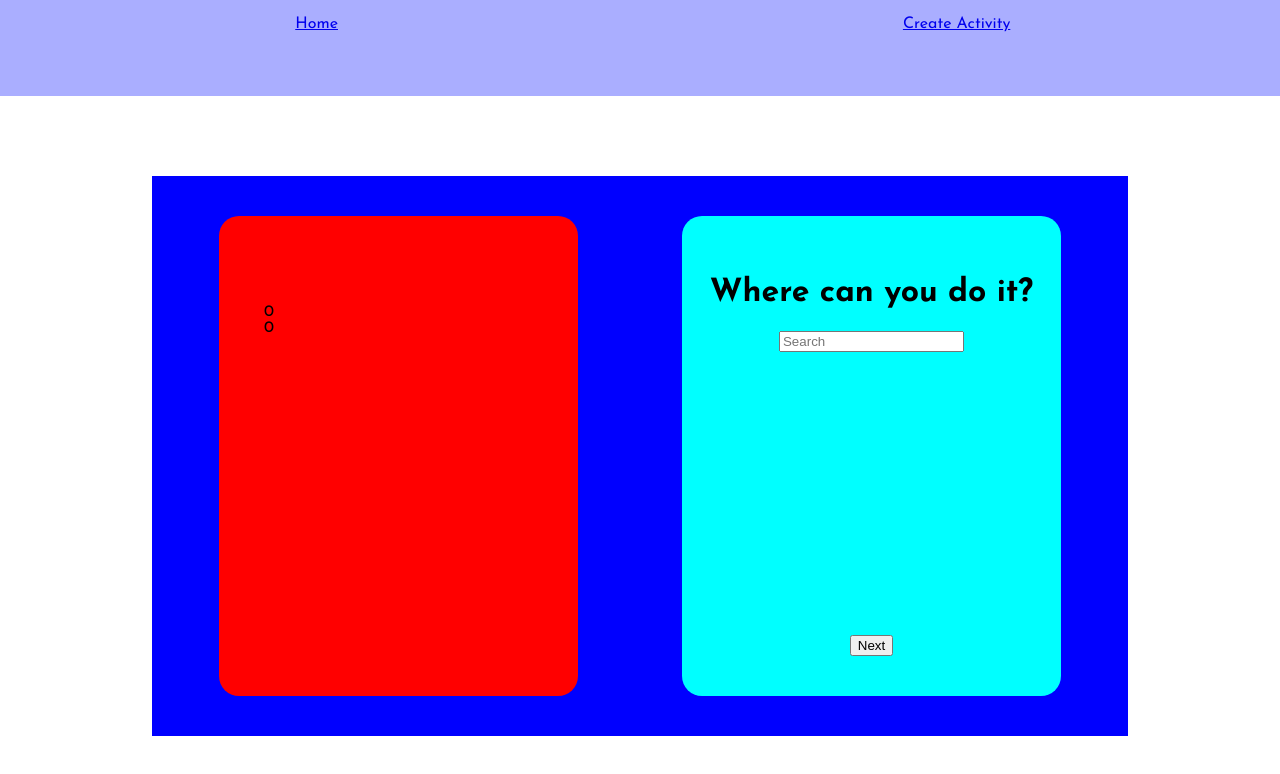
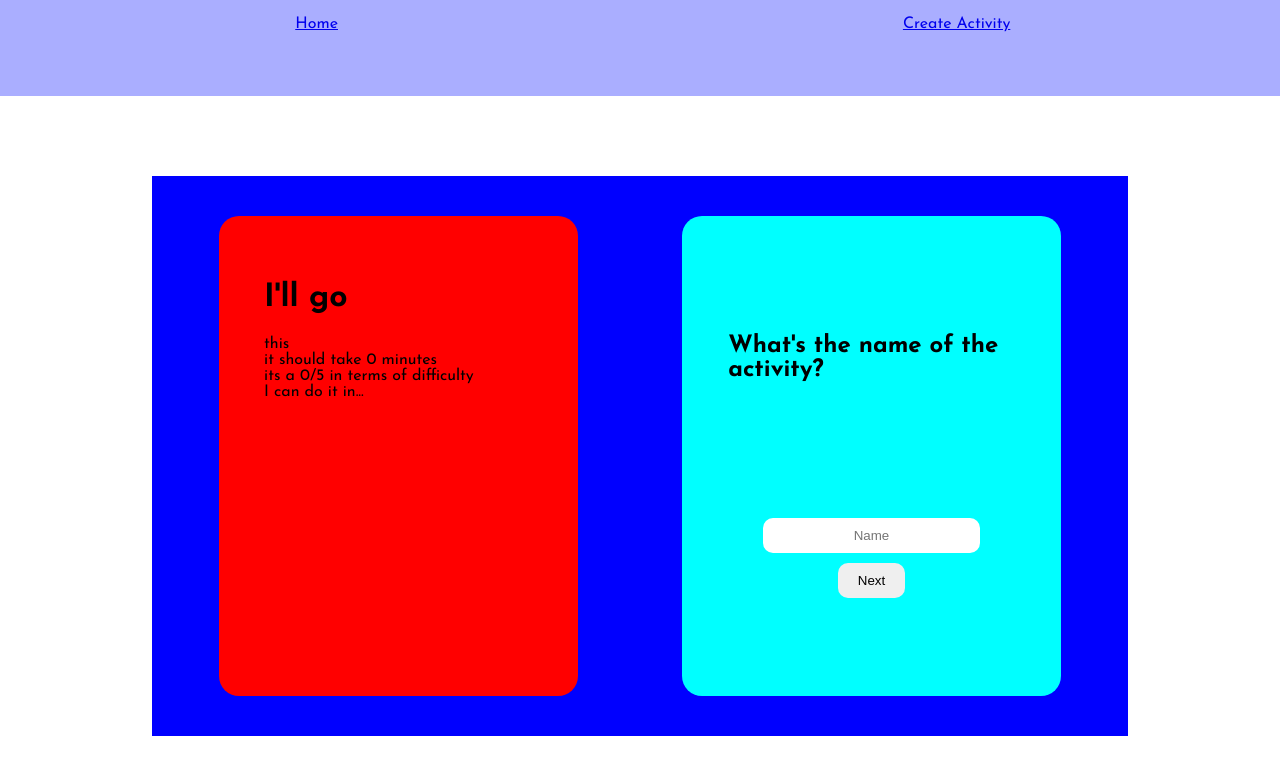
Before and after one commit to ValentinMarchessi/PI-Countries-main, a React (Create React App) app in the folder client/: page /activity/create in a window 1280 px wide. Shown: the top 774 px of the page. Built offline with nearby package versions, Linux system fonts and the light colour scheme.

Commit message:
refactoring and corrected validation bug

```diff
--- a/client/src/components/ActivityForm/ActivityForm.jsx
+++ b/client/src/components/ActivityForm/ActivityForm.jsx
@@ -1,4 +1,4 @@
-import { useState } from 'react';
+import { useState, useRef, useEffect } from 'react';
 import { useSelector } from 'react-redux';
 import axios from 'axios';
 import style from './ActivityForm.module.css';
@@ -9,7 +9,6 @@ function NameForm({onSuccess}) {
 	function handleSubmit(event) {
 		event.preventDefault();
 		const { name, value } = event.target[0]; //name input value destruct
-		console.log(event);
 		if (!value || value.length > 15) {
 			setError('Name must be between 1 and 15 characters long.')
 		}
@@ -22,7 +21,7 @@ function NameForm({onSuccess}) {
 		<div className={style.content}>
 			<h2>What's the name of the activity?</h2>
 			<form onSubmit={handleSubmit}>
-				<input id="form-name" type="text" name="name" placeholder="Name" />
+				<input type="text" name="name" placeholder="Name" />
 				{error ? <div className={style.validationError}>{error}</div> : null}
 				<button type="submit">Next</button>
 			</form>
@@ -41,8 +40,8 @@ function SeasonForm({onSuccess}) {
 		<div className={style.content}>
 			<h2>What season is the best for it?</h2>
 			<form onSubmit={handleSubmit}>
-				<select id="form-season" name="season">
-					<option selected value="summer">
+				<select name="season" defaultValue="summer">
+					<option value="summer">
 						Summer
 					</option>
 					<option value="fall">Fall</option>
@@ -59,8 +58,9 @@ function DurationForm({ onSuccess }) {
 	const [error, setError] = useState('');
 
 	function handleSubmit(event) {
+		event.preventDefault();
 		const { name, value } = event.target[0];
-		if (value > 300) {
+		if (!value || value > 300) {
 			setError('Duration must be between 1 and 300 minutes.');
 		}
 		else {
@@ -69,10 +69,10 @@ function DurationForm({ onSuccess }) {
 	}
 
 	return (
-		<div>
+		<div className={style.content}>
 			<h2>How long does it take (in minutes)</h2>
 			<form onSubmit={handleSubmit}>
-				<input id="form-duration" type="number" name="duration" min="1" />
+				<input type="number" name="duration" min="1" />
 				{error ? <span className={style.validationError}>{error}</span> : null}
 				<button type="submit">Next</button>
 			</form>
@@ -153,11 +153,15 @@ function CountriesForm({ onSuccess }) {
 	);
 }
 
-function ConfirmationForm({ onConfirmation }) {
+function ConfirmationForm({ onConfirmation, onRestart }) {
 	return (
 		<div className={style.content}>
 			<h1>Almost done!</h1>
 			<p>Check if all the details are correct. If you're not sure about something, you can restart the process.</p>
+			<div className={style.buttonContainer}>
+				<button onClick={onConfirmation}>Confirm</button>
+				<button onClick={onRestart}>Restart</button>
+			</div>
 		</div>
 	)
 }
@@ -170,8 +174,11 @@ export default function ActivityForm() {
         difficulty: 0,
         countries: [],
     });
+    const [formIndex, setFormIndex] = useState(0);
+    const [submited, setSubmited] = useState(false);
 
-    const [submited, setSubmited] = useState(false);
+	/*Refs for placeholders*/
+	const infoContRef = useRef(null);
 
     const forms = [
 		<NameForm onSuccess={handleSuccess} />,
@@ -179,10 +186,9 @@ export default function ActivityForm() {
 		<DurationForm onSuccess={handleSuccess} />,
 		<DifficultyForm onSuccess={handleSuccess}/>,
 		<CountriesForm onSuccess={handleSuccess}/>,
-		<ConfirmationForm onConfirmation={handleSubmit}/>
+		<ConfirmationForm onConfirmation={handleSubmit} onRestart={handleRestart}/>
 	];
 
-    const [formIndex, setFormIndex] = useState(4)
 
 	function handleSuccess(name, value, event) {
 		if (event) {
@@ -199,20 +205,43 @@ export default function ActivityForm() {
         axios.post(`http://localhost:3001/activity`, state)
             .then(() => { setSubmited(true);})
             .catch((err) => console.error(err));
-    }
+	}
+
+	function handleRestart() {
+		setState({
+			name: '',
+			season: '',
+			duration: 0,
+			difficulty: 0,
+			countries: [],
+		});
+		setFormIndex(0);
+		infoContRef.current.childNodes.forEach(node => node.classList.toggle(style.placeholder))
+	}
+
+	useEffect(() => {
+		//const [name, season, duration, difficulty, countries] = infoContRef.current.childNodes;
+		if(formIndex - 1 >= 0) infoContRef.current.childNodes[formIndex - 1].classList.toggle(style.placeholder);
+	}, [formIndex]);
+
 
     return !submited ? (
 		<div className={style.container}>
-			<div className={style.infoContainer}>
-				{formIndex > 0 ? <h1>{state.name}</h1> : <div className={style.namePlaceholder}></div>}
-				{formIndex > 1 ? <span>{state.season}</span> : <div className={style.seasonPlaceholder}></div>}
-				{formIndex > 2 ? <span>{state.duration}</span> : <div className={style.durationPlaceholder}></div>}
-				{formIndex > 3 ? <span>{state.difficulty}</span> : <div className={style.difficultyPlaceholder}></div>}
-				{formIndex > 4 ? state.countries.map((country) => <div>{country}</div>) : <div className={style.countriesPlaceholder}></div>}
+			<div className={style.infoContainer} ref={infoContRef}>
+				<h1 className={style.placeholder}>I'll go {state.name}</h1>
+				<span className={style.placeholder}>this {state.season}</span>
+				<span className={style.placeholder}>it should take {state.duration} minutes</span>
+				<span className={style.placeholder}>its a {state.difficulty}/5 in terms of difficulty</span>
+				<div className={`${style.placeholder} ${style.infoCountries}`}>
+					<span>I can do it in...</span>
+					<div className={style.infoCountriesContainer}>
+						{state.countries.map((country) => (
+							<div className={style.infoCountry}>{country}</div>
+						))}
+					</div>
+				</div>
 			</div>
-			<div className={style.formContainer}>
-				{forms[formIndex]}
-			</div>
+			<div className={style.formContainer}>{forms[formIndex]}</div>
 		</div>
 	) : (
 		<div className={style.success}>
```
